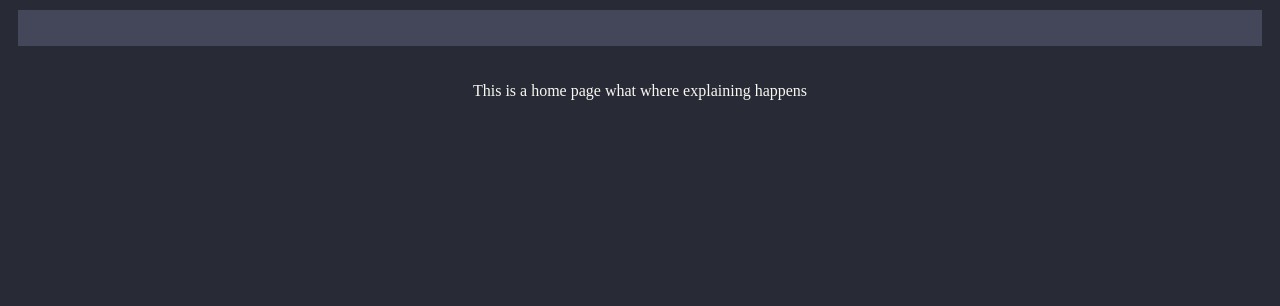
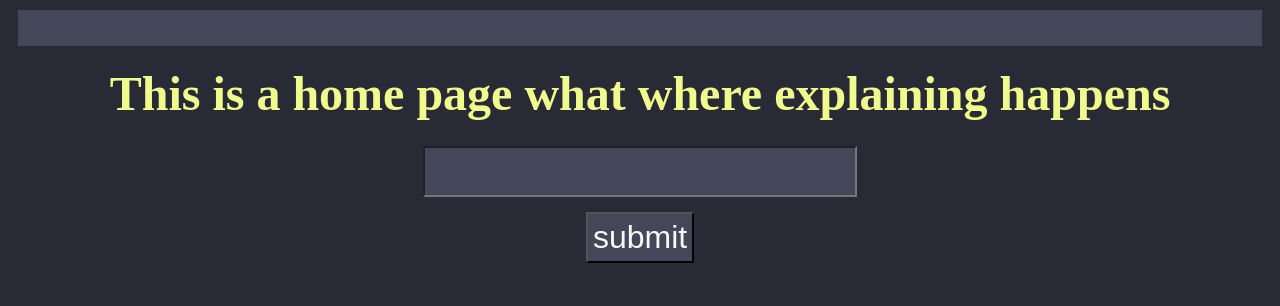
Before and after one commit to sammytone23/hsc-question-db, a Flask app: template templates/home.html in a window 1280 px wide. Shown: the top 306 px of the page. Run offline with Flask 2, Linux system fonts and the light colour scheme; the template is opened without the code that fills it, so the values that code supplies are empty; parts of the project's set-up code (start-up, migrations or seed data) failed here and were passed over.

Commit message:
making dynamic addition of fake pages to the header

```diff
--- a/app.py
+++ b/app.py
@@ -1,6 +1,6 @@
 #main python app
 
-from flask import Flask, render_template, redirect, session
+from flask import Flask, render_template, redirect, session, request
 import random
 from flask_session import Session
 from db import SQL
@@ -12,7 +12,6 @@
 Session(app)
 # web_db=SQL('web_db.db')
 
-session['pages']={'hello':'/','world':'/'}
 
 def apology(message, code=400):
 	"""Render message as an apology to user."""
@@ -26,7 +25,7 @@
 						 ("%", "~p"), ("#", "~h"), ("/", "~s"), ("\"", "''")]:
 			s = s.replace(old, new)
 		return s
-	return render_template("apology.html", apology_message=f'{code}, '+escape(message), heading=code), code
+	return render_template("apology.html", apology_message=f'{code}, '+escape(message), heading=code, session=session), code
 
 """
 @app.route('/reset_web_db')
@@ -50,16 +49,24 @@
 	response.headers["Pragma"] = "no-cache"
 	return response
 
+@app.route('/reset')
+def reset_session():
+	session.clear()
+	return redirect('/')
+
 @app.route("/", methods=['GET'])
 def hello_world():
 	"""Home page"""
+	if not ('pages' in session.keys()):
+		session['pages']={'home':'/','reset session':'/reset'}
 
 	# pages={'hello':'/','world':'/'}
-	return render_template('home.html', heading="This is a substituted heading", pages=pages)
+	# print(session)
+	return render_template('home.html', heading="This is a substituted heading", session=session)
 
 @app.route('/apology')
 def apologise():
-	return apology
+	return apology('get apologised')
 
 
 @app.route("/register", methods=['GET','POST'])
@@ -90,5 +97,16 @@
 	else:
 		pass
 
+@app.route('/add_thing', methods=['GET', 'POST'])
+def add_thing():
+	print('here')
+	if request.method=='POST':
+		if not request.form.get('thing'):
+			return apology("must input thing", code=403)
+		session['pages'][request.form.get('thing')]='/'
+
+	return redirect('/')
+
+
 if __name__ == '__main__':
 	app.run(host='0.0.0.0', port=5000)
--- a/static/main.css
+++ b/static/main.css
@@ -45,3 +45,20 @@
 	border-color: var(--text-accent);
 	font-size: 1.5em;
 }
+
+#form{
+	display: inline-block;
+	align-content: center;
+	padding: 10px;
+}
+
+.in-form{
+	background: var(--alt-bg-color);
+	font-size: 2em;
+	padding: 5px;
+	color: var(--text-color)
+}
+
+.form-div{
+	margin: 15px;
+}
--- a/templates/base.html
+++ b/templates/base.html
@@ -7,15 +7,9 @@
 	<div id="header">
 		<h1>{{heading}}</h1>
 		<ul class="navbar">
-			{% if pages -%}
-				{%- for key in pages.keys() %}
-					<li class="nav-item"><a href="{{ pages[key] }}">{{ key }}</a></li>
-				{% endfor %}
-			{% else -%}
-				{%- for key in session['pages'].keys() %}
-					<li class="nav-item"><a href="{{ pages[key] }}">{{ key }}</a></li>
-				{% endfor %}
-			{% endif %}
+			{%- for key in session['pages'].keys() %}
+				<li class="nav-item"><a href="{{ session['pages'][key] }}">{{ key }}</a></li>
+			{% endfor %}
 		</ul>
 	</div>
 	<div id="content">
--- a/templates/home.html
+++ b/templates/home.html
@@ -1,5 +1,14 @@
 {% extends "base.html" %}
 
 {% block content %}
-	<p> This is a home page what where explaining happens </p>
+	<h1> This is a home page what where explaining happens </h1>
+	<form action="/add_thing" method="post" id="form">
+		<div class="form-div">
+			<input type="text" name="thing" class="in-form">
+		</div>
+		<div class="form-div">
+			<button type="submit" class="in-form">submit</button>
+		</div>
+	</form>
+
 {% endblock %}
```
Also changed, not shown: 1 other file.
